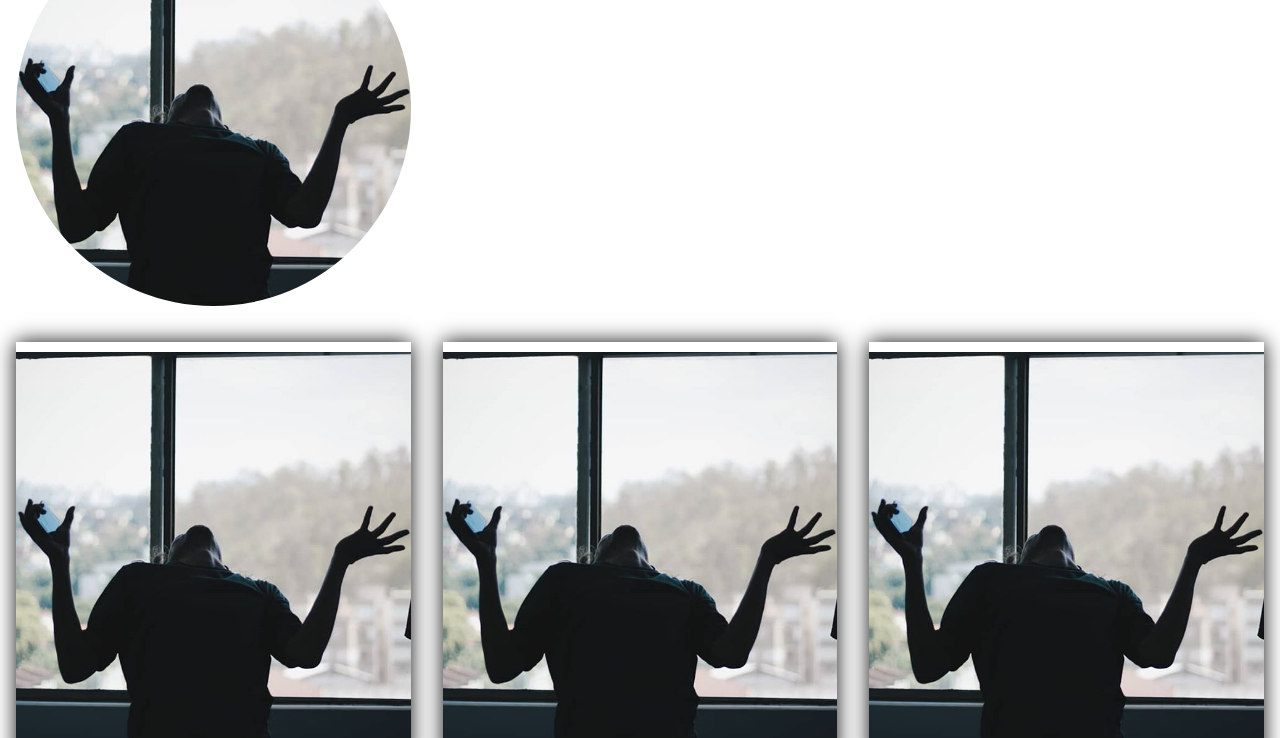
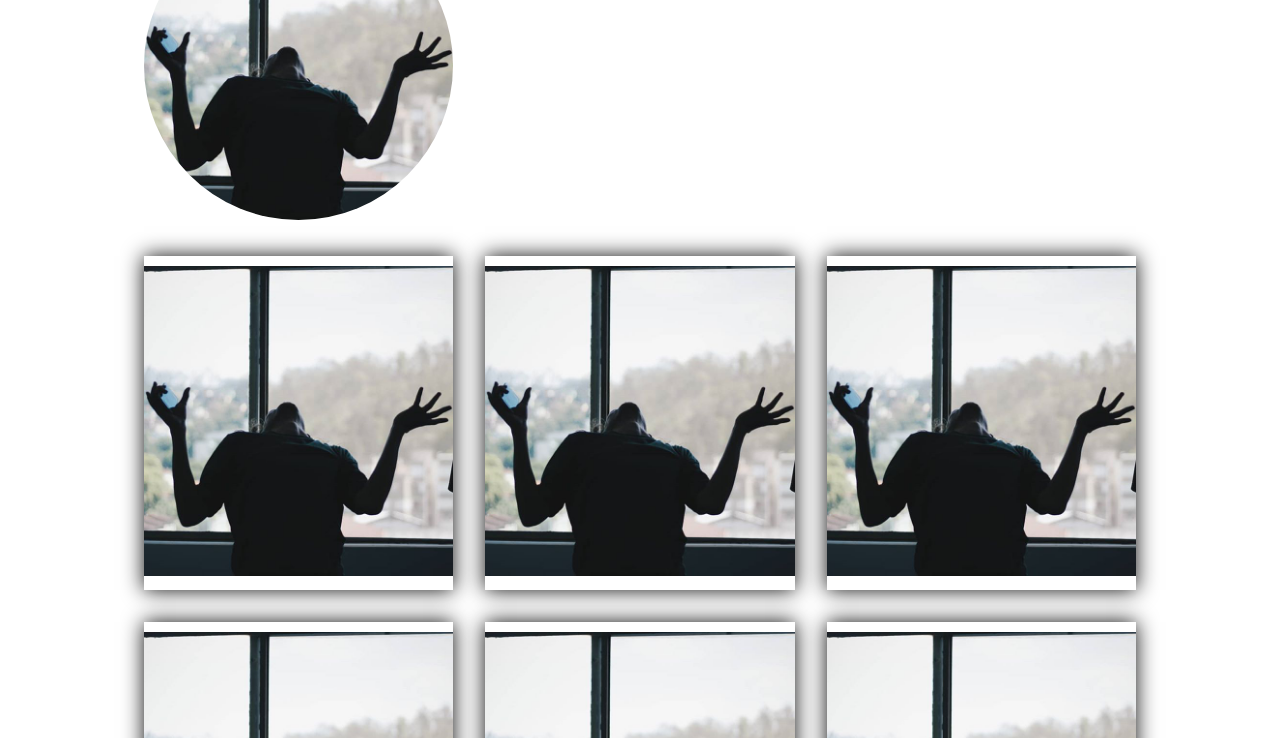
Before and after one commit to DanLoose/CloneInstagramProfile, a plain HTML site: page 3.0/index.html in a window 1280 px wide. Shown: the part 153-891 px from the top of the page. Drawn offline with Linux system fonts and the light colour scheme.

Commit message:
size screen 80% width

```diff
--- a/3.0/CSS/style.css
+++ b/3.0/CSS/style.css
@@ -16,14 +16,14 @@ header{background-color: rgb(148, 148, 148); color: #fff; overflow:hidden; posit
 .header-container input{padding: 5px 20px; display: inline;}
 
 /* FOOTER SETTINGS */
+.footer{padding: 80px 120px; background-color: #333;}
 .footer ul{list-style-type: none; color: white;}
 .footer a{text-decoration: none; color: inherit;}
 .footer li{float: left; color: white; padding: 0 20px;}
 
 
 /* OBJECT SETTINGS */
-.container{padding: 80px 120px;}
-.footer{padding: 80px 120px; background-color: #333;}
+.container{width: 80%; margin: 0 auto;}
 .card{box-shadow: 0px 0px 20px rgb(14, 14, 14);text-align: center;padding:10px 0 10px 0}
 .card h3, .card p{margin-bottom: 10px;}
 .card img{width: 100%;}
--- a/3.0/index.html
+++ b/3.0/index.html
@@ -30,7 +30,7 @@
     </div>
 
     <!-- PROFILE -->
-    <div class="content profile">
+    <div class="container profile">
         <div class="row">
             <div class="grid-4">
                 <img src="./assets/profile.jpg" alt="">
@@ -48,7 +48,7 @@
     </div>
 
     <!-- PICTURES -->
-    <div class="content">
+    <div class="container">
 
         <!-- first row -->
         <div class="row">
@@ -107,6 +107,7 @@
                 </div>
             </div>
         </div>
+    </div>
 
     <!-- FOOTER -->
     <div class="footer">
@@ -122,9 +123,6 @@
             <li> <a href="">sobre</a> </li>
             <li> <a href="">sobre</a> </li>
         </ul>
-        <ul>
-
-        </ul>
     </div>
 
 </body>
```
